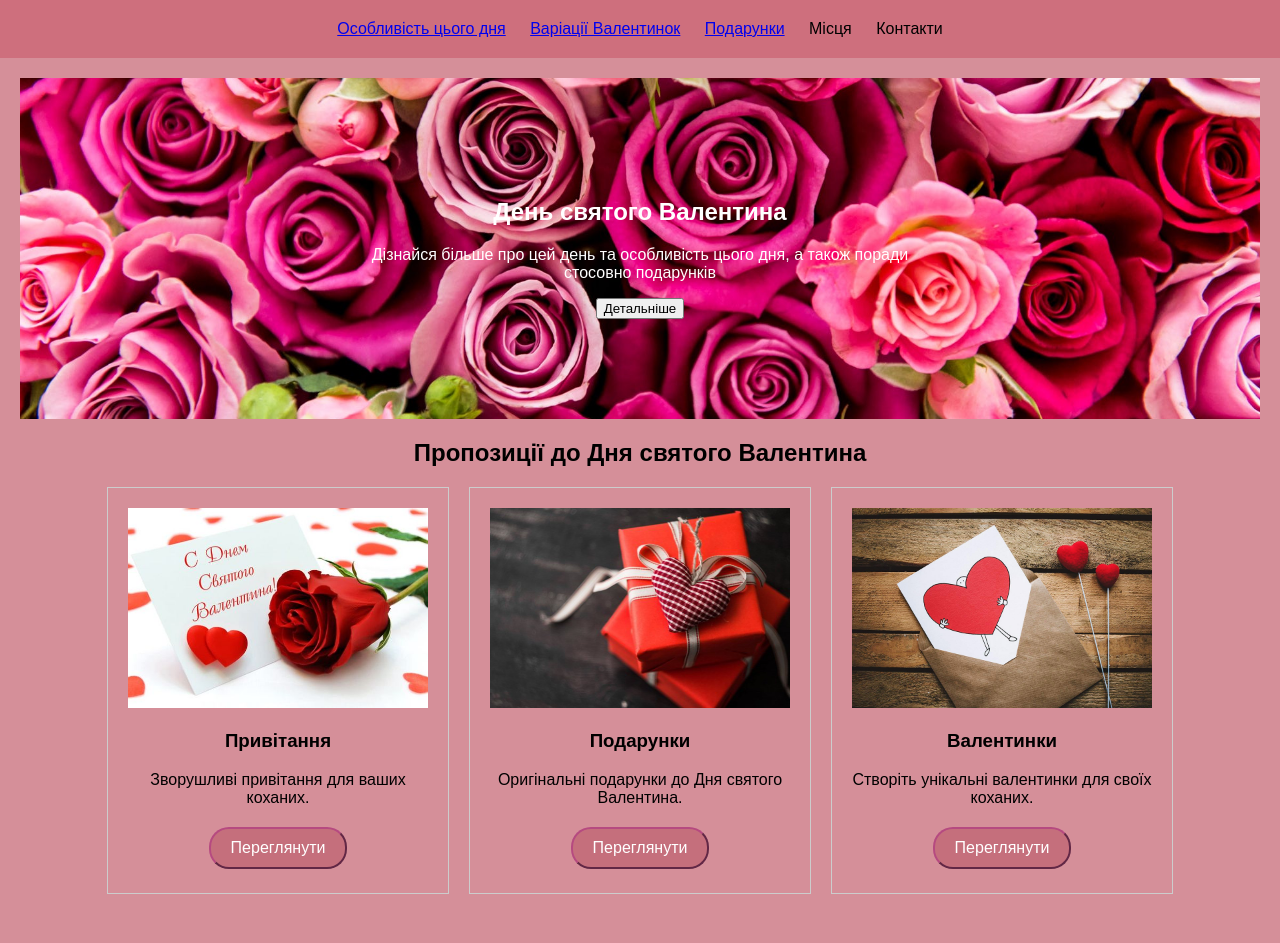
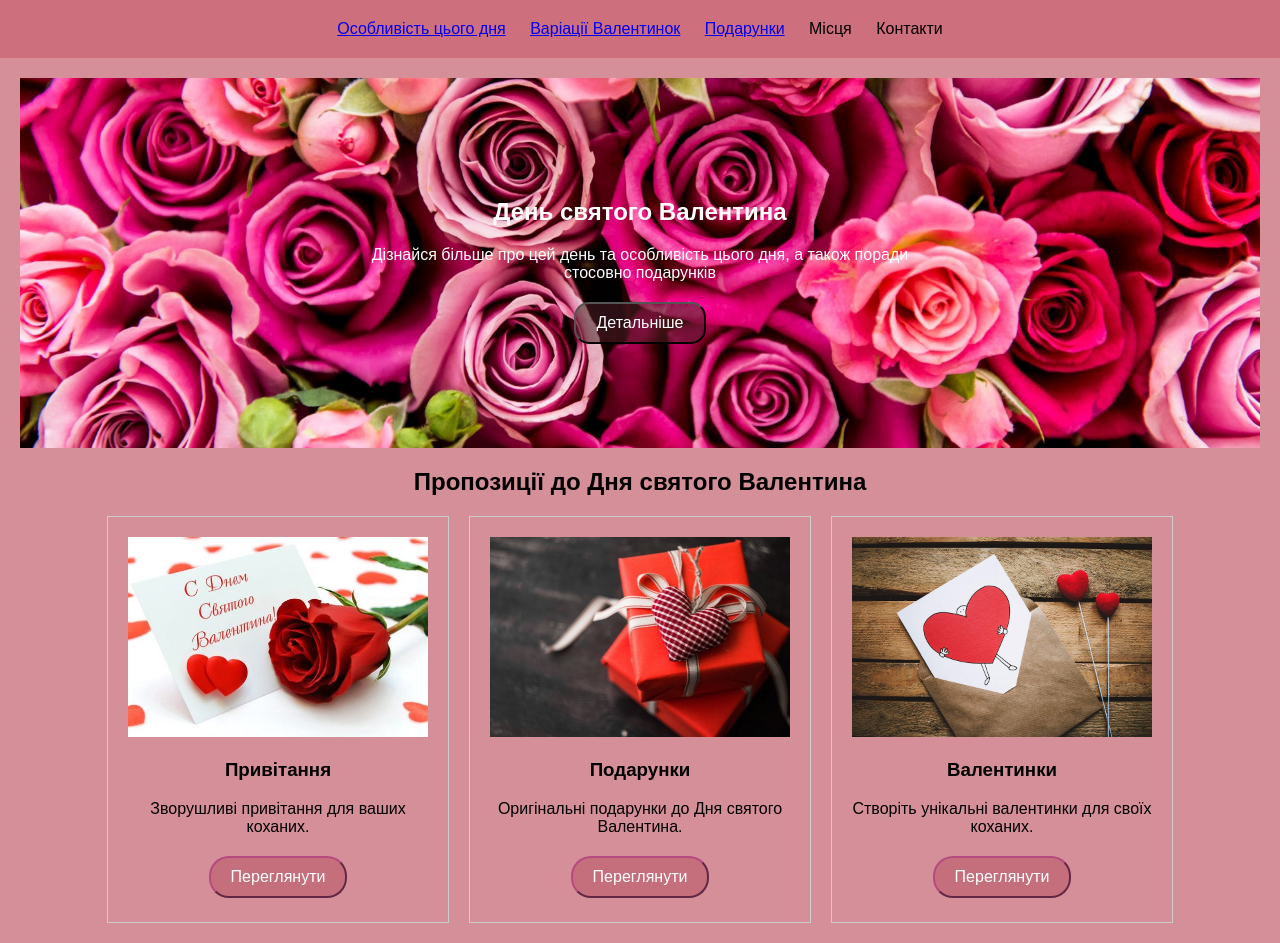
Before and after one commit to DarynaPolt/Valentine-s-day, a plain HTML site: page index.html in a window 1280 px wide. Before the commit the page ends 914 px from the top, so only its background shows below. Drawn offline with Linux system fonts and the light colour scheme.

Commit message:
Змінила страшну кнопку на гарну

```diff
--- a/css/style.css
+++ b/css/style.css
@@ -76,3 +76,17 @@ main {
     margin: 4px 2px;
     cursor: pointer;
 }
+
+.button-see {
+    background-color: #4b1d248f;
+    border-color: rgb(0, 0, 0);
+    border-radius: 15px;
+    padding: 10px 20px;
+    color: white;
+    text-align: center;
+    text-decoration: none;
+    display: inline-block;
+    font-size: 16px;
+    margin: 4px 2px;
+    cursor: pointer;
+}
--- a/index.html
+++ b/index.html
@@ -26,7 +26,7 @@
             Дізнайся більше про цей день та особливість цього дня, а також
             поради стосовно подарунків
           </p>
-          <button>Детальніше</button>
+          <button class="button-see">Детальніше</button>
         </div>
       </section>
       <section class="featured-content">
```
